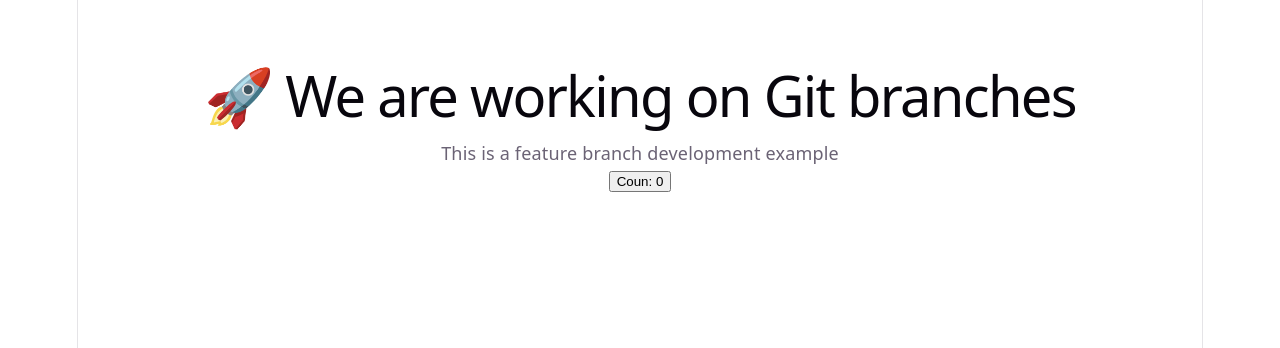
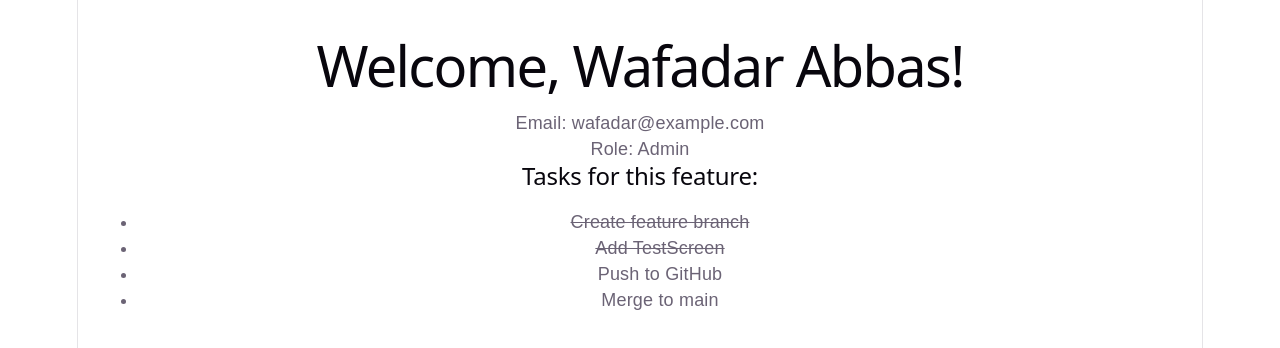
Before and after one commit to WafadarAbbas/Branches, a React (Vite) app: page / in a window 1280 px wide. Shown: the top 348 px of the page. Built offline with nearby package versions, Linux system fonts and the light colour scheme.

Commit message:
Add TestScreen for F-Test feature

```diff
--- a/src/App.tsx
+++ b/src/App.tsx
@@ -1,21 +1,7 @@
-import { useState } from 'react'
-import './App.css'
+import TestScreen from "./Pages/TestScreen";
 
 function App() {
-  const [count, setCount] = useState(0)
-
-  return (
-    <>
-      <div style={{ textAlign: "center", marginTop: "50px" }}>
-        <h1>🚀 We are working on Git branches</h1>
-        <p>This is a feature branch development example</p>
-
-        <button onClick={() => setCount(count + 1)}>
-          Coun: {count}
-        </button>
-      </div>
-    </>
-  )
+  return <TestScreen />;
 }
 
-export default App
+export default App;
--- /dev/null
+++ b/src/Pages/TestScreen.tsx
@@ -0,0 +1,36 @@
+// src/TestScreen.tsx
+import React from "react";
+
+const TestScreen: React.FC = () => {
+  const user = {
+    name: "Wafadar Abbas",
+    email: "wafadar@example.com",
+    role: "Admin",
+  };
+
+  const tasks = [
+    { id: 1, title: "Create feature branch", completed: true },
+    { id: 2, title: "Add TestScreen", completed: true },
+    { id: 3, title: "Push to GitHub", completed: false },
+    { id: 4, title: "Merge to main", completed: false },
+  ];
+
+  return (
+    <div style={{ padding: "20px", fontFamily: "Arial" }}>
+      <h1>Welcome, {user.name}!</h1>
+      <p>Email: {user.email}</p>
+      <p>Role: {user.role}</p>
+
+      <h2>Tasks for this feature:</h2>
+      <ul>
+        {tasks.map((task) => (
+          <li key={task.id} style={{ textDecoration: task.completed ? "line-through" : "none" }}>
+            {task.title}
+          </li>
+        ))}
+      </ul>
+    </div>
+  );
+};
+
+export default TestScreen;
```
